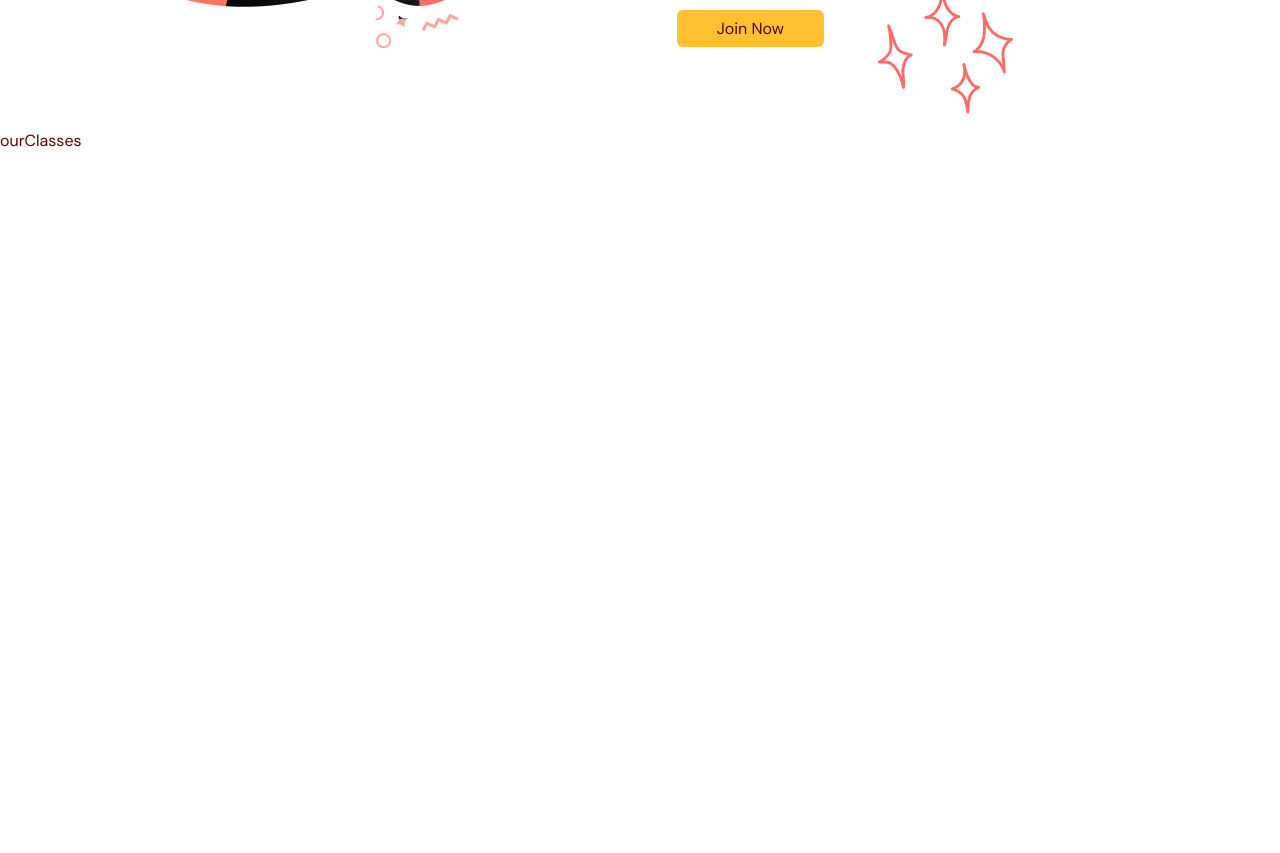
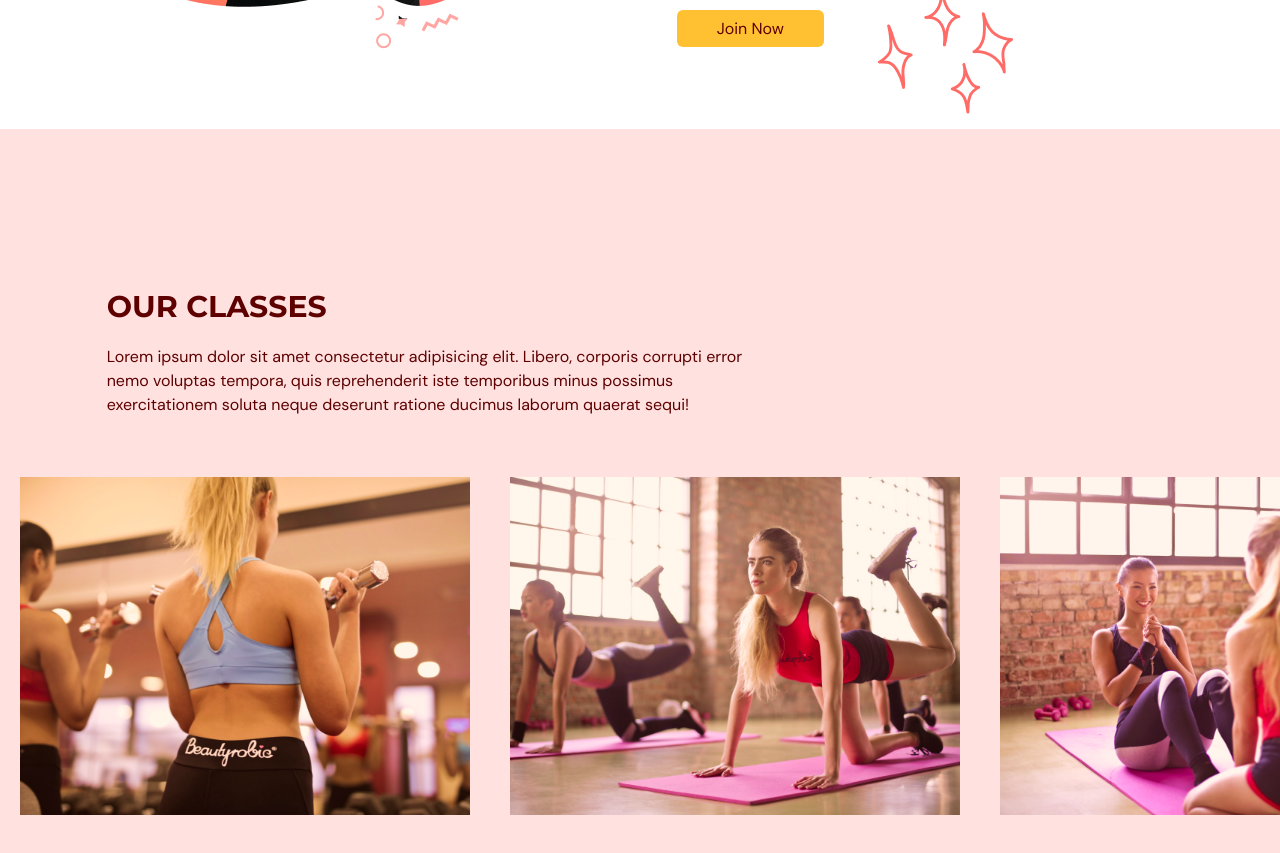
Before and after one commit to Louistam888/gym-fitness, a React (Vite) app: page / in a window 1280 px wide. Shown: the part 1940-2793 px from the top of the page. Before the commit the page ends 2093 px from the top, so only its background shows below. Built offline with nearby package versions, Linux system fonts and the light colour scheme.

Commit message:
completed ourclasses

```diff
--- a/src/App.tsx
+++ b/src/App.tsx
@@ -3,7 +3,7 @@
 import Benefits from "./scenes/benefits";
 import { SelectedPage } from "@/shared/types";
 import Home from "@/scenes/home";
-import OurClasses from "@/scenes/ourClasses";
+import OurClasses from "./scenes/ourClasses";
 
 function App() {
   const [selectedPage, setSelectedPage] = useState<SelectedPage>(
--- /dev/null
+++ b/src/scenes/ourClasses/Class.tsx
@@ -0,0 +1,17 @@
+type Props = { name: string; description?: string; image: string };
+
+const Class = ({ name, description, image }: Props) => {
+  const overlayStyles = `p-5 absolute z-30 flex h-[380px] w-[450px] flex-col items-center justify-center whitespace-normal bg-primary-500 text-center text-white opacity-0 transition duration-500 hover:opacity-90`;
+
+  return (
+    <li className="relative mx-5 inline-block h-[380px] w-[450px]">
+      <div className={overlayStyles}>
+        <p>{name}</p>
+        <p>{description}</p>
+      </div>
+      <img alt={`${image}`} src={image} />
+    </li>
+  );
+};
+
+export default Class;
--- a/src/scenes/ourClasses/index.tsx
+++ b/src/scenes/ourClasses/index.tsx
@@ -1,9 +1,94 @@
-import React from "react";
+import { SelectedPage, ClassType } from "@/shared/types";
+import image1 from "@/assets/image1.png";
+import image2 from "@/assets/image2.png";
+import image3 from "@/assets/image3.png";
+import image4 from "@/assets/image4.png";
+import image5 from "@/assets/image5.png";
+import image6 from "@/assets/image6.png";
+import { motion } from "framer-motion";
+import HText from "@/shared/HText";
+import Class from "./Class";
 
-type Props = {};
+const classes: Array<ClassType> = [
+  {
+    name: "Weight Training Classes",
+    description:
+      "Lorem ipsum, dolor sit amet consectetur adipisicing elit. Sunt beatae modi a aliquam sapiente quis veniam temporibus facere voluptatum! Nemo.",
+    image: image1,
+  },
+  {
+    name: "Yoga Classes",
+    image: image2,
+  },
+  {
+    name: "Ab Core Classes",
+    description:
+      "Lorem ipsum, dolor sit amet consectetur adipisicing elit. Sunt beatae modi a aliquam sapiente quis veniam temporibus facere voluptatum! Nemo.",
+    image: image3,
+  },
+  {
+    name: "Adventure Classes",
+    image: image4,
+  },
+  {
+    name: "Fitness Classes",
+    description:
+      "Lorem ipsum, dolor sit amet consectetur adipisicing elit. Sunt beatae modi a aliquam sapiente quis veniam temporibus facere voluptatum! Nemo.",
+    image: image5,
+  },
+  {
+    name: "Training Classes",
+    description:
+      "Lorem ipsum, dolor sit amet consectetur adipisicing elit. Sunt beatae modi a aliquam sapiente quis veniam temporibus facere voluptatum! Nemo.",
+    image: image6,
+  },
+];
 
-const ourClasses = (props: Props) => {
-  return <div>ourClasses</div>;
+type Props = {
+  setSelectedPage: (value: SelectedPage) => void;
 };
 
-export default ourClasses;
+const OurClasses = ({ setSelectedPage }: Props) => {
+  return (
+    <section id="ourclasses" className="w-full bg-primary-100 py-40">
+      <motion.div
+        onViewportEnter={() => setSelectedPage(SelectedPage.OurClasses)}
+      >
+        <motion.div
+          className="mx-auto w-5/6"
+          initial="hidden"
+          whileInView="visible"
+          viewport={{ once: true, amount: 0.5 }}
+          transition={{ duration: 0.5 }}
+          variants={{
+            hidden: { opacity: 0, x: -50 },
+            visible: { opacity: 1, x: 0 },
+          }}
+        >
+          <div className="md:w-3/5">
+            <HText> OUR CLASSES</HText>
+            <p className="py-5">
+              Lorem ipsum dolor sit amet consectetur adipisicing elit. Libero,
+              corporis corrupti error nemo voluptas tempora, quis reprehenderit
+              iste temporibus minus possimus exercitationem soluta neque
+              deserunt ratione ducimus laborum quaerat sequi!
+            </p>
+          </div>
+        </motion.div>
+        <div className="mt-10 h-[353px] w-full overflow-x-auto overflow-y-hidden">
+          <ul className="w-[2800px] whitespace-nowrap">
+            {classes.map((item: ClassType, index) => (
+              <Class
+                key={`${item.name} -${index}}`}
+                name={item.name}
+                description={item.description}
+                image={item.image}
+              />
+            ))}
+          </ul>
+        </div>
+      </motion.div>
+    </section>
+  );
+};
+export default OurClasses;
--- a/src/shared/types.ts
+++ b/src/shared/types.ts
@@ -10,3 +10,9 @@
   title: string;
   description: string;
 }
+
+export interface ClassType {
+  name: string;
+  description?: string;
+  image: string;
+}
```
